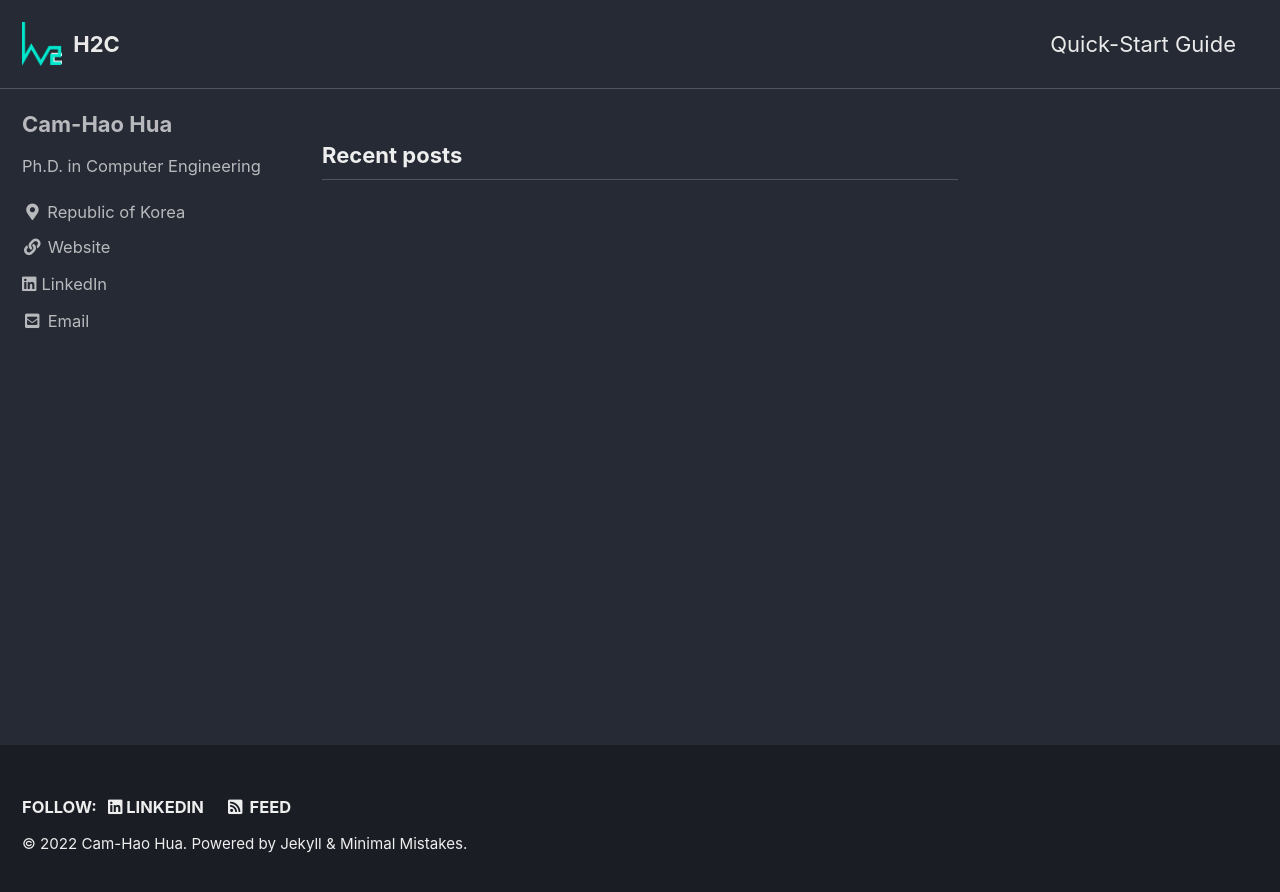
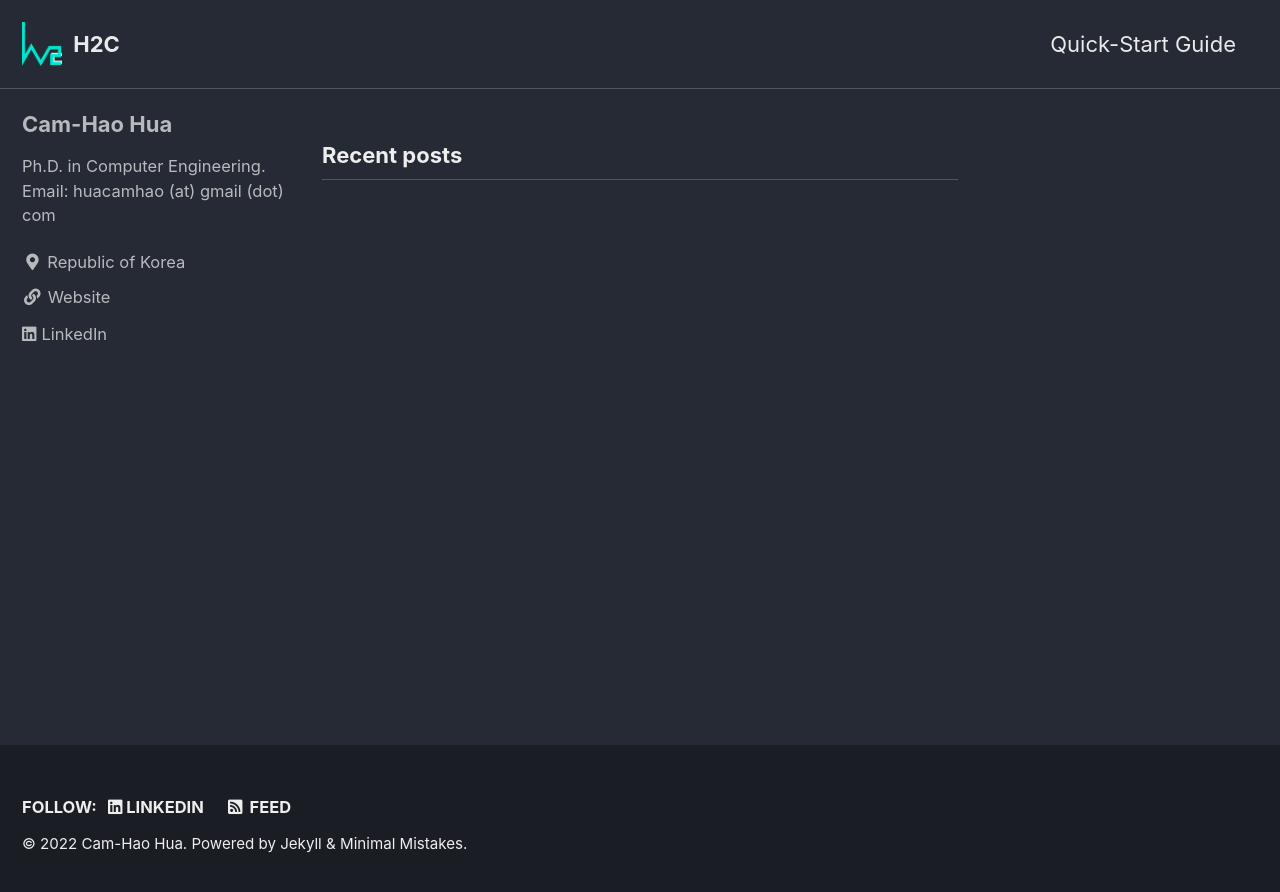
Before and after one commit to camhao168/camhao168.github.io, a Jekyll site: the page built from index.html, in a window 1280 px wide. Shown: the top 892 px of the page. Built offline with Jekyll 4.4.1, drawn with Linux system fonts in a browser that asks for light colours; cached includes are drawn as plain includes; the list of posts is cut into pages by our own code.

Commit message:
Update _config.yml

```diff
--- a/_config.yml
+++ b/_config.yml
@@ -106,9 +106,8 @@ analytics:
 author:
   name             : "Cam-Hao Hua"
   avatar           : # "/assets/images/bio_photo.jpg" # path of avatar image, e.g. "/assets/images/bio-photo.jpg"
-  bio              : "Ph.D. in Computer Engineering"
+  bio              : "Ph.D. in Computer Engineering. Email: huacamhao (at) gmail (dot) com"
   location         : "Republic of Korea"
-  email            : "huacamhao (at) gmail (dot) com"
   links:
     - label: "Website"
       icon: "fas fa-fw fa-link"
```
